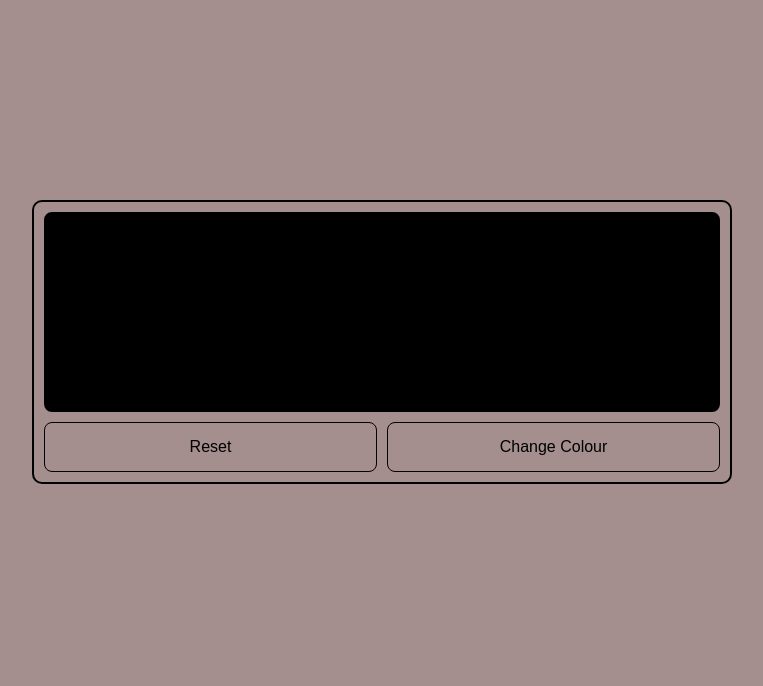
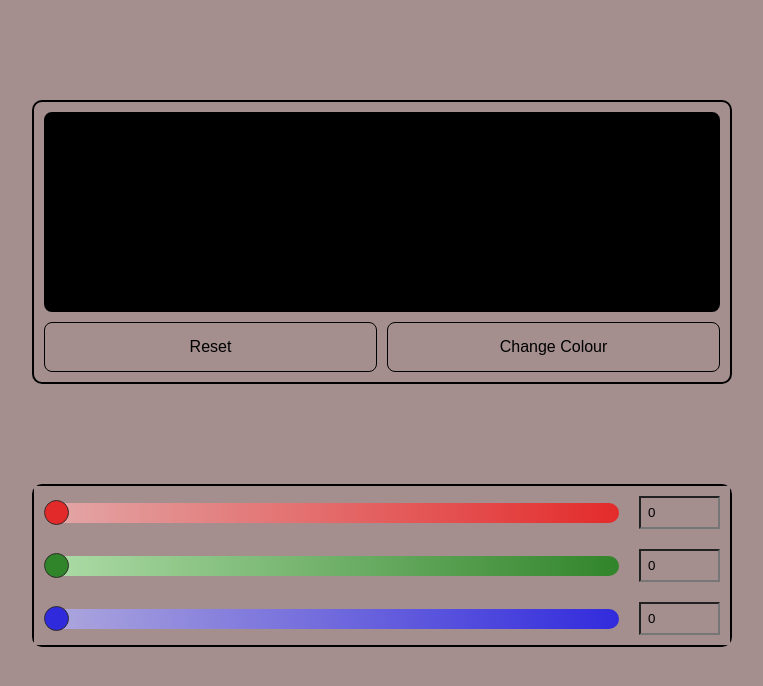
Before and after one commit to kemalsezgen/rgb-guesser, a React (Vite) app: page / in a window 1280 px wide. Shown: the top 686 px of the page, without its empty margins (258-1021 px from the left). Built offline with nearby package versions, Linux system fonts and the light colour scheme.

Commit message:
range inputs created

```diff
--- a/src/App.css
+++ b/src/App.css
@@ -5,7 +5,8 @@
   background-color: rgb(164, 142, 142);
 }
 
-html, body {
+html,
+body {
   height: 100%;
 }
 
@@ -33,7 +34,7 @@ ul {
   border: 2px solid black;
   padding: 10px;
   border-radius: 10px;
-  margin: 200px 0 100px;
+  margin: 100px 0 100px;
 }
 
 .colour-container-inner {
@@ -58,3 +59,97 @@ ul {
   border: 1px solid black;
   border-radius: 8px;
 }
+
+.guesser-container {
+  display: flex;
+  flex-direction: column;
+  width: 700px;
+  border: 2px solid black;
+  border-radius: 10px;
+}
+
+input[type="range"] {
+  -webkit-appearance: none;
+  width: 85%;
+  height: 20px;
+  border-radius: 10px;
+  outline: none;
+  opacity: 0.7;
+  transition: opacity .2s;
+}
+
+input[type="range"].red-input {
+  background: linear-gradient(to right, rgb(255, 180, 180), red);
+}
+
+input[type="range"].green-input {
+  background: linear-gradient(to right, rgb(180, 255, 180), green);
+}
+
+input[type="range"].blue-input {
+  background: linear-gradient(to right, rgb(180, 180, 255), blue);
+}
+
+input[type="range"]::-webkit-slider-thumb {
+  -webkit-appearance: none;
+  appearance: none;
+  width: 25px;
+  height: 25px;
+  border-radius: 50%;
+  background: #000;
+  cursor: pointer;
+}
+
+input[type="range"].red-input::-webkit-slider-thumb {
+  background: red;
+  border: 1px solid black;
+}
+
+input[type="range"].green-input::-webkit-slider-thumb {
+  background: green;
+  border: 1px solid black
+}
+
+input[type="range"].blue-input::-webkit-slider-thumb {
+  background: blue;
+  border: 1px solid black
+}
+
+input[type="range"]::-moz-range-thumb {
+  width: 25px;
+  height: 25px;
+  border-radius: 50%;
+  background: #000;
+  cursor: pointer;
+}
+
+input[type="range"].red-input::-moz-range-thumb {
+  background: red;
+  border: 1px solid black
+}
+
+input[type="range"].green-input::-moz-range-thumb {
+  background: green;
+  border: 1px solid black
+}
+
+input[type="range"].blue-input::-moz-range-thumb {
+  background: blue;
+  border: 1px solid black
+}
+
+.input-group {
+  width: 100%;
+  display: flex;
+  justify-content: center;
+  text-align: center;
+  align-items: center;
+  gap: 3%;
+  padding: 10px;
+}
+
+.input-number {
+  width: 12%;
+  height: 100%;
+  padding: 7px;
+}
--- a/src/App.jsx
+++ b/src/App.jsx
@@ -1,10 +1,12 @@
 import React from "react";
 import ColourContainer from "./components/ColourContainer";
+import Guesser from "./components/Guesser";
 
 const App = () => {
   return (
     <div className="App">
       <ColourContainer />
+      <Guesser />
     </div>
   )
 }
--- a/src/components/Guesser.jsx
+++ b/src/components/Guesser.jsx
@@ -1,17 +1,69 @@
-import React from 'react';
-import RangeSlider from "react-range-slider-input";
-import "react-range-slider-input/dist/style.css";
+import React, { useState } from 'react';
 
 const Guesser = () => {
+
+  const [rgb, setRgb] = useState({
+    red: 0,
+    green: 0,
+    blue: 0
+  })
+
   return (
     <div className='guesser-container'>
-      <div className="title">Single Thumb</div>
-      <RangeSlider
-        className="single-thumb"
-        defaultValue={[0, 50]}
-        thumbsDisabled={[true, false]}
-        rangeSlideDisabled={true}
-      />
+      <div className='input-group'>
+        <input
+          className='red-input'
+          type="range"
+          min="0"
+          max="255"
+          value={rgb.red}
+          onChange={(e) => setRgb({ ...rgb, red: e.target.value })}
+        />
+        <input
+          className='input-number'
+          type="number"
+          min={0}
+          max={255}
+          value={rgb.red}
+          onChange={(e) => setRgb({ ...rgb, red: e.target.value })}
+        />
+      </div>
+      <div className='input-group'>
+        <input
+          className='green-input'
+          type="range"
+          min="0"
+          max="255"
+          value={rgb.green}
+          onChange={(e) => setRgb({ ...rgb, green: e.target.value })}
+        />
+        <input
+          className='input-number'
+          type="number"
+          min={0}
+          max={255}
+          value={rgb.green}
+          onChange={(e) => setRgb({ ...rgb, green: e.target.value })}
+        />
+      </div>
+      <div className='input-group'>
+        <input
+          className='blue-input'
+          type="range"
+          min="0"
+          max="255"
+          value={rgb.blue}
+          onChange={(e) => setRgb({ ...rgb, blue: e.target.value })}
+        />
+        <input
+          className='input-number'
+          type="number"
+          min={0}
+          max={255}
+          value={rgb.blue}
+          onChange={(e) => setRgb({ ...rgb, blue: e.target.value })}
+        />
+      </div>
     </div>
   );
 }
```
